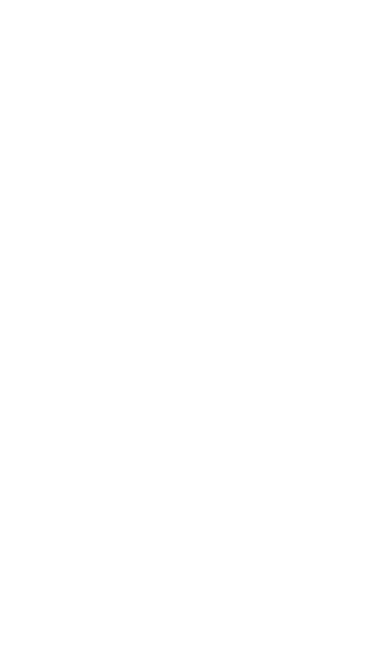
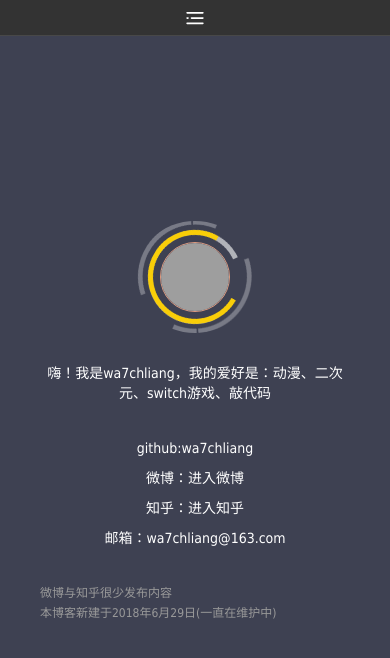
Before and after one commit to wa7chliang/wa7chliang.top, a React app in the folder myweb-mobile/: page /aboutMe in a window 390 px wide. Shown: the top 658 px of the page. Built offline with nearby package versions, Linux system fonts and the light colour scheme; grey boxes are pictures that could not be loaded; the HTML template or start-up script is replaced by a standard one.

Commit message:
add mobile aboutMe

```diff
--- a/myweb-mobile/src/App.js
+++ b/myweb-mobile/src/App.js
@@ -2,6 +2,7 @@
 import {BrowserRouter, Route} from 'react-router-dom'
 import Index from './pages/index'
 import Filed from './pages/filed'
+import AboutMe from './pages/aboutMe'
 import './normalize.scss'
 
 class App extends Component {
@@ -12,6 +13,7 @@
           <div>
             <Route path='/' exact component={Index}></Route>
             <Route path='/filed' exact component={Filed}></Route>
+            <Route path='/aboutMe' exact component={AboutMe}></Route>
           </div>
         </BrowserRouter>
       </div>
--- /dev/null
+++ b/myweb-mobile/src/common/footer/index.js
@@ -0,0 +1,20 @@
+import React, { Component } from 'react';
+import './style.scss'
+
+class Footer extends Component {
+  render() {
+    return (
+      <div className="footer">
+        <p>本博客已经运行{this.getDay.bind(this)()}天</p>
+        <p>@2019  粤ICP备18069281号</p>
+    </div>
+    )
+  }
+  getDay () {
+    let birTime = new Date('2018/6/29').getTime()
+    let nowTime = new Date().getTime()
+    return Math.ceil((nowTime - birTime) / 1000 / 60 / 60 / 24)
+  }
+}
+
+export default Footer
--- /dev/null
+++ b/myweb-mobile/src/common/footer/style.scss
@@ -0,0 +1,12 @@
+.footer {
+  height: 100px;
+  text-align: center;
+  background: rgba(51, 51, 51, 0.98);
+  margin-top: 30px;
+  padding-top: 30px;
+  p {
+    color: #fff;
+    font-size: 14px;
+    line-height: 20px;
+  }
+}
--- /dev/null
+++ b/myweb-mobile/src/common/header/index.js
@@ -0,0 +1,43 @@
+import React, { Component } from 'react';
+import {Link} from 'react-router-dom';
+import './style.scss'
+
+class Header extends Component {
+  constructor(props) {
+    super(props)
+    this.state = {
+      openMenu: false
+    }
+    this.setOpenMenu = this.setOpenMenu.bind(this)
+  }
+  render() {
+    return (
+      <div className={this.state.openMenu? 'filed-header filed-header-active ignorefh36px': 'filed-header filed-header-active'}>
+        <div className='filed-icon'>
+          <svg
+            onClick={this.setOpenMenu}
+            className="icon" viewBox="0 0 1024 1024" version="1.1" xmlns="http://www.w3.org/2000/svg" p-id="1441"><path d="M332.6 468.9h582c24.7 0 44.8 20 44.8 44.8 0 24.7-20 44.8-44.8 44.8h-582c-24.7 0-44.8-20-44.8-44.8 0-24.7 20-44.8 44.8-44.8zM108.7 468.9h44.8c24.7 0 44.8 20 44.8 44.8 0 24.7-20 44.8-44.8 44.8h-44.8c-24.7 0-44.8-20-44.8-44.8 0.1-24.7 20.1-44.8 44.8-44.8zM108.7 737.5h805.8c24.7 0 44.8 20 44.8 44.8 0 24.7-20 44.8-44.8 44.8H108.7C84 827.1 64 807 64 782.3c0-24.7 20-44.8 44.7-44.8zM108.7 200.3h805.8c24.7 0 44.8 20 44.8 44.8 0 24.7-20 44.8-44.8 44.8H108.7c-24.7 0-44.8-20-44.8-44.8 0.1-24.7 20.1-44.8 44.8-44.8z" fill="" p-id="1442"></path></svg>
+        </div>
+        <div className='filed-header-item-box'>
+          <div className="item">
+            <Link to='/'>首页</Link>
+          </div>
+          <div className="item">
+            <Link to='/filed'>归档</Link>
+          </div>
+          <div className="item">友链</div>
+          <div className="item">
+            <Link to='/aboutMe'>抓住我</Link>
+          </div>
+        </div>
+      </div>
+    )
+  }
+  setOpenMenu () {
+    this.setState({
+      openMenu: !this.state.openMenu
+    })
+  }
+}
+
+export default Header;
--- /dev/null
+++ b/myweb-mobile/src/common/header/style.scss
@@ -0,0 +1,59 @@
+.filed-header {
+  width: 100%;
+  position: fixed;
+  top: 0;
+  left: 0;
+  z-index: 999;
+  max-height: 36px;
+  transition: max-height 1s ease;
+  overflow: hidden;
+  background: rgba(51, 51, 51, 0.98);
+  .filed-icon {
+    position: relative;
+    height: 36px;
+    .icon {
+      width: 20px;
+      vertical-align: middle;
+      fill: currentColor;
+      overflow: hidden;
+      color: #fff;
+      position: absolute;
+      top: 0;
+      left: 0;
+      right: 0;
+      bottom: 0;
+      margin: auto;
+    }
+  }
+  .filed-header-item-box {
+    padding: 20px 0;
+    .item {
+      width: 80%;
+      height: 36px;
+      display: block;
+      border: 1px solid #fff;
+      border-radius: 30px;
+      margin: 0 auto 10px auto;
+      text-align: center;
+      color: #fff;
+      font-size: 16px;
+      line-height: 36px;
+      a {
+        color: #fff;
+        display: block;
+      }
+      &:last-child {
+        margin-bottom: 0;
+      }
+    }
+  }
+}
+.ignorefh36px {
+  max-height: 500px;
+  transition: max-height 1s ease;
+}
+.filed-header-active {
+  .filed-icon {
+    border-bottom: 1px solid rgba(255, 255, 255, 0.1);
+  }
+}
--- /dev/null
+++ b/myweb-mobile/src/pages/aboutMe/index.js
@@ -0,0 +1,37 @@
+import React, { Component } from 'react';
+import './style.scss'
+import Header from '../../common/header'
+
+class AboutMe extends Component {
+  render() {
+    return (
+      <div className='aboutMe'>
+        <Header />
+        <div className="content-box">
+          <div className="img-box">
+            <div className='w360'></div>
+            <div className='n360'></div>
+            <div className='img'>
+              <img src='https://avatars3.githubusercontent.com/u/26890547?s=460&v=4' alt=""/>
+            </div>
+          </div>
+          <div className='summary'>
+            <p>嗨！我是wa7chliang，我的爱好是：动漫、二次元、switch游戏、敲代码</p>
+          </div>
+          <div className="link">
+            <p>github:<a href='https://github.com/wa7chliang'>wa7chliang</a></p>
+            <p>微博：<a href='https://weibo.com/1592017851/'>进入微博</a></p>
+            <p>知乎：<a href='https://www.zhihu.com/people/wa7ch/activities'>进入知乎</a></p>
+            <p>邮箱：wa7chliang@163.com</p>
+          </div>
+          <div className="tips">
+            <p>微博与知乎很少发布内容</p>
+            <p>本博客新建于2018年6月29日(一直在维护中)</p>
+          </div>
+        </div>
+      </div>
+    )
+  }
+}
+
+export default AboutMe
--- /dev/null
+++ b/myweb-mobile/src/pages/aboutMe/style.scss
@@ -0,0 +1,93 @@
+.aboutMe {
+  padding-top: 36px;
+  background: rgba(62, 65, 82, 1);
+  width: 100%;
+  height: 100vh;
+  position: relative;
+  .content-box {
+    position: absolute;
+    top: 50%;
+    transform: translateY(-50%);
+    left: 0;
+    width: 100%;
+  }
+  .img-box {
+    width: 120px;
+    height: 112px;
+    margin: 0 auto;
+    overflow: hidden;
+    border-radius: 80%;
+    position: relative;
+    .w360 {
+      width: 120px;
+      height: 112px;
+      background: url('../../static/images/w360.png') no-repeat;
+      background-size: contain;
+      position: absolute;
+      top: 0;
+      left: 0;
+      animation: AnimateN 6s linear infinite;
+    }
+    .n360 {
+      width: 94px;
+      height: 94px;
+      background: url('../../static/images/n360.png') no-repeat;
+      background-size: contain;
+      position: absolute;
+      top: 0;
+      left: 0;
+      right: 0;
+      bottom: 0;
+      margin: auto;
+      animation: AnimateW 6s linear infinite;
+    }
+    .img {
+      width: 70px;
+      height: 70px;
+      position: absolute;
+      top: 0;
+      left: 0;
+      right: 0;
+      bottom: 0;
+      margin: auto;
+      border: 1px solid #DF9C81;
+      border-radius: 80%;
+      overflow: hidden;
+      img {
+        display: block;
+        width: 100%;
+        height: 100%;
+      }
+    }
+  }
+  .summary {
+    padding: 30px 40px 0 40px;
+    p {
+      text-align: center;
+      color: #fff;
+      font-size: 14px;
+      line-height: 20px;
+    }
+  }
+  .link {
+    padding-top: 30px;
+    text-align: center;
+    p {
+      color: #fff;
+      font-size: 14px;
+      line-height: 30px;
+      a {
+        color: #fff;
+      }
+    }
+  }
+  .tips {
+    padding: 30px 40px 0 40px;
+    text-align: left;
+    p {
+      font-size: 12px;
+      color: #999;
+      line-height: 20px;
+    }
+  }
+}
--- a/myweb-mobile/src/pages/filed/index.js
+++ b/myweb-mobile/src/pages/filed/index.js
@@ -1,33 +1,16 @@
 import React, { Component } from 'react';
-import './style.scss'
+import './style.scss';
+import Header from '../../common/header'
+import Footer from '../../common/footer'
 
 class Filed extends Component {
-  constructor(props) {
-    super(props)
-    this.state = {
-      openMenu: false
-    }
-    this.setOpenMenu = this.setOpenMenu.bind(this)
-  }
   render() {
     return (
       <div className='filed'>
-        <div className={this.state.openMenu? 'filed-header filed-header-active ignorefh36px': 'filed-header filed-header-active'}>
-          <div className='filed-icon'>
-            <svg
-              onClick={this.setOpenMenu}
-              className="icon" viewBox="0 0 1024 1024" version="1.1" xmlns="http://www.w3.org/2000/svg" p-id="1441"><path d="M332.6 468.9h582c24.7 0 44.8 20 44.8 44.8 0 24.7-20 44.8-44.8 44.8h-582c-24.7 0-44.8-20-44.8-44.8 0-24.7 20-44.8 44.8-44.8zM108.7 468.9h44.8c24.7 0 44.8 20 44.8 44.8 0 24.7-20 44.8-44.8 44.8h-44.8c-24.7 0-44.8-20-44.8-44.8 0.1-24.7 20.1-44.8 44.8-44.8zM108.7 737.5h805.8c24.7 0 44.8 20 44.8 44.8 0 24.7-20 44.8-44.8 44.8H108.7C84 827.1 64 807 64 782.3c0-24.7 20-44.8 44.7-44.8zM108.7 200.3h805.8c24.7 0 44.8 20 44.8 44.8 0 24.7-20 44.8-44.8 44.8H108.7c-24.7 0-44.8-20-44.8-44.8 0.1-24.7 20.1-44.8 44.8-44.8z" fill="" p-id="1442"></path></svg>
-          </div>
-          <div className='filed-header-item-box'>
-            <div className="item">首页</div>
-            <div className="item">归档</div>
-            <div className="item">友链</div>
-            <div className="item">抓住我</div>
-          </div>
-        </div>
+        <Header />
         <div className="seize-box">
           {
-            new Array(1, 1, 1, 1, 1).map((item, index) => {
+            new Array(5).fill(1).map((item, index) => {
               return (
                 <div className="seize-item" key={index}>
                   <div className="seize-title"></div>
@@ -40,14 +23,11 @@
             })
           }
         </div>
+        <Footer />
       </div>
     )
   }
-  setOpenMenu () {
-    this.setState({
-      openMenu: !this.state.openMenu
-    })
-  }
+
 }
 
 export default Filed;
--- a/myweb-mobile/src/pages/filed/style.scss
+++ b/myweb-mobile/src/pages/filed/style.scss
@@ -1,64 +1,5 @@
 .filed {
   padding-top: 36px;
-  .filed-header {
-    width: 100%;
-    position: fixed;
-    top: 0;
-    left: 0;
-    z-index: 999;
-    max-height: 36px;
-    transition: max-height 1s ease;
-    overflow: hidden;
-    background: rgba(51, 51, 51, 0.98);
-    .filed-icon {
-      position: relative;
-      height: 36px;
-      .icon {
-        width: 20px;
-        vertical-align: middle;
-        fill: currentColor;
-        overflow: hidden;
-        color: #fff;
-        position: absolute;
-        top: 0;
-        left: 0;
-        right: 0;
-        bottom: 0;
-        margin: auto;
-      }
-    }
-    .filed-header-item-box {
-      padding: 20px 0;
-      .item {
-        width: 80%;
-        height: 36px;
-        display: block;
-        border: 1px solid #fff;
-        border-radius: 30px;
-        margin: 0 auto 10px auto;
-        text-align: center;
-        color: #fff;
-        font-size: 16px;
-        line-height: 36px;
-        a {
-          color: #fff;
-          display: block;
-        }
-        &:last-child {
-          margin-bottom: 0;
-        }
-      }
-    }
-  }
-  .ignorefh36px {
-    max-height: 500px;
-    transition: max-height 1s ease;
-  }
-  .filed-header-active {
-    .filed-icon {
-      border-bottom: 1px solid rgba(255, 255, 255, 0.1);
-    }
-  }
   // 占位符
   .seize-box {
     width: 100%;
--- a/myweb-mobile/src/pages/index/index.js
+++ b/myweb-mobile/src/pages/index/index.js
@@ -21,7 +21,11 @@
               </Link>
             </li>
             <li>友链</li>
-            <li>抓住我</li>
+            <li>
+            <Link to='/aboutMe'>
+              抓住我
+            </Link>
+            </li>
           </ul>
           <div className='my-link'>
             <div className='items'>
```
